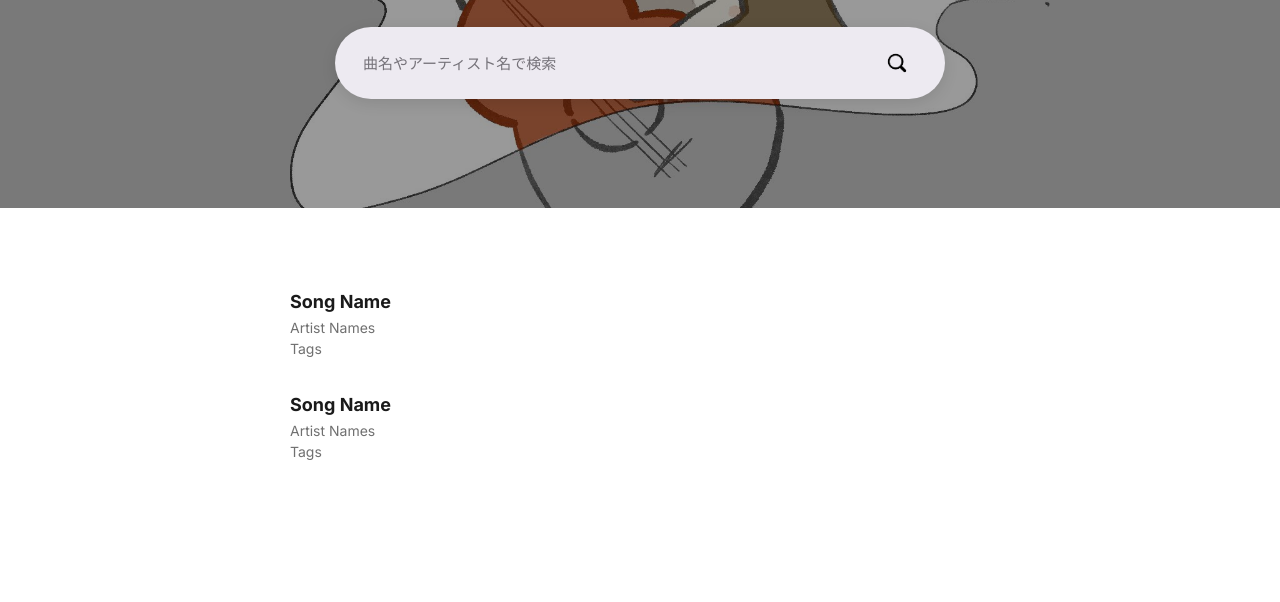
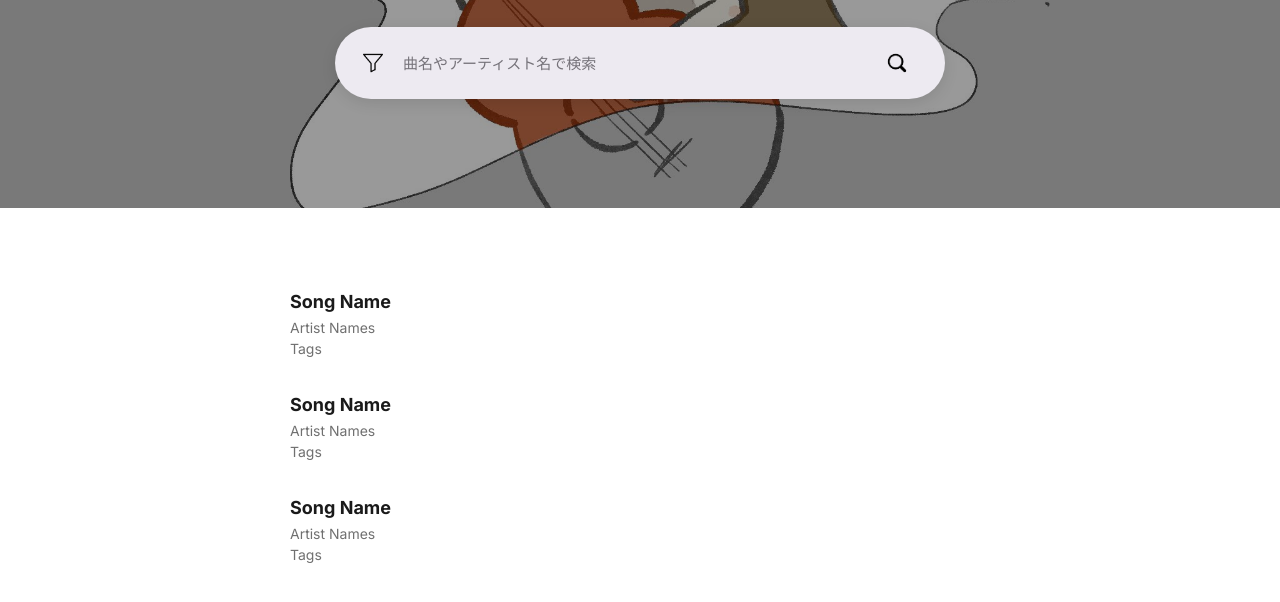
Before and after one commit to Ku1oE/personal-website, a plain HTML site: page songs.html in a window 1280 px wide. Shown: the part 380-982 px from the top of the page. Before the commit the page ends 922 px from the top, so only its background shows below. Drawn offline with Linux system fonts and the light colour scheme.

Commit message:
Minor fixes to search bar

```diff
--- a/songs.css
+++ b/songs.css
@@ -80,6 +80,19 @@
     color: #757279;
 }
 
+.filter-icon {
+    width: 20px;
+    height: 20px;
+    margin-left: 10px;
+}
+
+.search-input {
+    margin-left: 10px;
+    font-size: 15px;
+    font-family: inherit;
+    color: #333333;
+}
+
 .search-icon {
     width: 60px;
     height: 60px;
--- a/songs.html
+++ b/songs.html
@@ -34,7 +34,8 @@
                 <p class="hero-subtitle">カラオケでリクエストしたいかもって時にお使いください</p>
 
                 <div class="search-box">
-                    <input type="text" placeholder="曲名やアーティスト名で検索" aria-label="Search songs">
+                    <img src="icons/filter-icon.png" alt="Filter Icon" class="filter-icon">
+                    <input type="text" placeholder="曲名やアーティスト名で検索" aria-label="Search songs" class="search-input">
                     <img src="icons/search-icon.png" alt="Search Icon" class="search-icon">
                 </div>
             </div>
@@ -56,7 +57,13 @@
                         <p class="song-meta">Tags</p>
                     </div>
                 </div>
-
+                <div class="song-row">
+                    <div class="song-info">
+                        <h3 class="song-title-text">Song Name</h3>
+                        <p class="song-meta">Artist Names</p>
+                        <p class="song-meta">Tags</p>
+                    </div>
+                </div>
             </div>
         </section>
     </main>
```
Also changed, not shown: icons/filter-icon.png (added), 1 other file.
